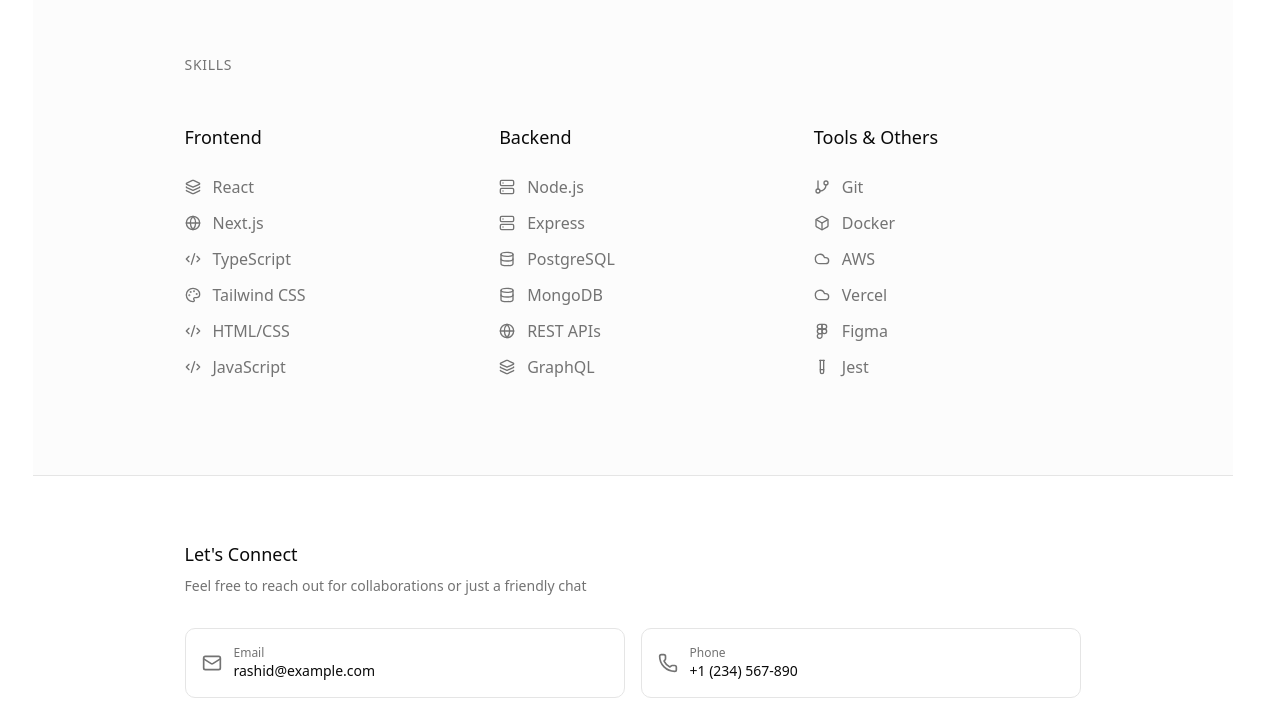
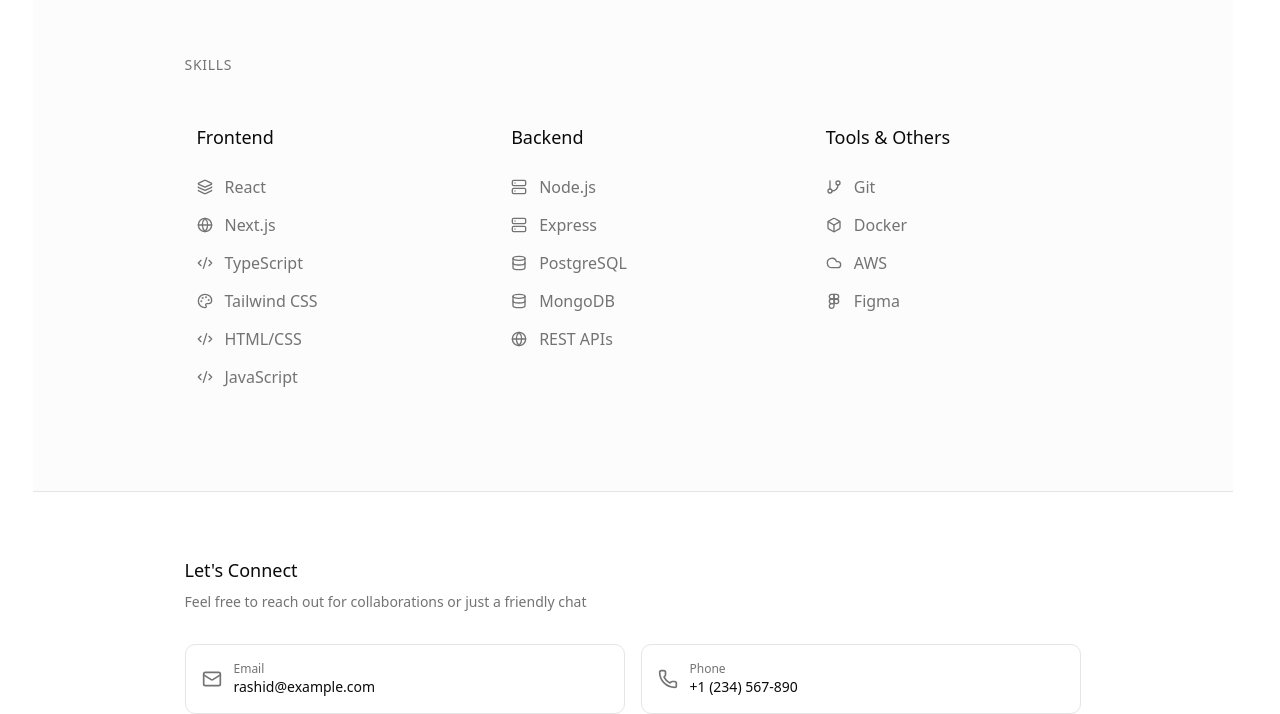
Before and after one commit to rashid-ameer/rashid-dev-portfolio, a Next.js app: page / in a window 1280 px wide. Shown: the part 2834-3548 px from the top of the page. Built offline with nearby package versions, Linux system fonts and the light colour scheme.

Commit message:
refactor(content): move content data to separate files and update skills component
Move navigation items, experiences, and skills data to dedicated content files for better organization. Simplify skills component by removing intersection observer logic and using imported data.

```diff
--- a/src/components/skills.tsx
+++ b/src/components/skills.tsx
@@ -1,87 +1,32 @@
-"use client"
-
-import { useEffect, useRef, useState } from "react"
-import { Code2, Database, Layers, Server, Palette, GitBranch, Cloud, Box, TestTube, Figma, Globe } from "lucide-react"
-
-const skillCategories = [
-  {
-    category: "Frontend",
-    skills: [
-      { name: "React", icon: Layers },
-      { name: "Next.js", icon: Globe },
-      { name: "TypeScript", icon: Code2 },
-      { name: "Tailwind CSS", icon: Palette },
-      { name: "HTML/CSS", icon: Code2 },
-      { name: "JavaScript", icon: Code2 },
-    ],
-  },
-  {
-    category: "Backend",
-    skills: [
-      { name: "Node.js", icon: Server },
-      { name: "Express", icon: Server },
-      { name: "PostgreSQL", icon: Database },
-      { name: "MongoDB", icon: Database },
-      { name: "REST APIs", icon: Globe },
-      { name: "GraphQL", icon: Layers },
-    ],
-  },
-  {
-    category: "Tools & Others",
-    skills: [
-      { name: "Git", icon: GitBranch },
-      { name: "Docker", icon: Box },
-      { name: "AWS", icon: Cloud },
-      { name: "Vercel", icon: Cloud },
-      { name: "Figma", icon: Figma },
-      { name: "Jest", icon: TestTube },
-    ],
-  },
-]
+import { SKILLS } from "@/content/skills";
 
 export function Skills() {
-  const [isVisible, setIsVisible] = useState(false)
-  const sectionRef = useRef<HTMLElement>(null)
+  return (
+    <section className="py-24 px-6 bg-muted/30">
+      <div className="container max-w-4xl mx-auto transition-all duration-1000 delay-100">
+        <h2 className="text-sm uppercase tracking-wider text-muted-foreground mb-12">
+          Skills
+        </h2>
 
-  useEffect(() => {
-    const observer = new IntersectionObserver(
-      ([entry]) => {
-        if (entry.isIntersecting) {
-          setIsVisible(true)
-        }
-      },
-      { threshold: 0.1 },
-    )
-
-    if (sectionRef.current) {
-      observer.observe(sectionRef.current)
-    }
-
-    return () => observer.disconnect()
-  }, [])
-
-  return (
-    <section id="skills" ref={sectionRef} className="py-24 px-6 bg-muted/30">
-      <div
-        className={`container max-w-4xl mx-auto transition-all duration-1000 delay-100 ${isVisible ? "opacity-100 translate-y-0" : "opacity-0 translate-y-8"}`}
-      >
-        <h2 className="text-sm uppercase tracking-wider text-muted-foreground mb-12">Skills</h2>
         <div className="grid md:grid-cols-3 gap-12">
-          {skillCategories.map((category, index) => (
-            <div key={index} className="space-y-6">
-              <h3 className="text-lg font-medium">{category.category}</h3>
-              <ul className="space-y-3">
+          {SKILLS.map((category, index) => (
+            <div
+              key={index}
+              className="space-y-4.5 md:grid md:grid-cols-[12px_1fr_12px] md:content-start">
+              <h3 className="text-lg font-medium md:col-start-2">
+                {category.category}
+              </h3>
+              <ul className="space-y-0.5 md:col-span-3">
                 {category.skills.map((skill) => {
-                  const Icon = skill.icon
+                  const Icon = skill.icon;
                   return (
                     <li
                       key={skill.name}
-                      className="flex items-center gap-3 text-muted-foreground hover:text-foreground transition-colors group"
-                    >
+                      className="flex items-center gap-3 px-3 py-1.5 rounded-md text-muted-foreground hover:text-foreground hover:bg-muted/35 transition-colors group">
                       <Icon className="h-4 w-4 flex-shrink-0 group-hover:scale-110 transition-transform" />
                       <span>{skill.name}</span>
                     </li>
-                  )
+                  );
                 })}
               </ul>
             </div>
@@ -89,5 +34,5 @@
         </div>
       </div>
     </section>
-  )
+  );
 }
--- /dev/null
+++ b/src/content/skills.tsx
@@ -0,0 +1,46 @@
+import {
+  Code2,
+  Database,
+  Layers,
+  Server,
+  Palette,
+  GitBranch,
+  Cloud,
+  Box,
+  TestTube,
+  Figma,
+  Globe,
+} from "lucide-react";
+
+export const SKILLS = [
+  {
+    category: "Frontend",
+    skills: [
+      { name: "React", icon: Layers },
+      { name: "Next.js", icon: Globe },
+      { name: "TypeScript", icon: Code2 },
+      { name: "Tailwind CSS", icon: Palette },
+      { name: "HTML/CSS", icon: Code2 },
+      { name: "JavaScript", icon: Code2 },
+    ],
+  },
+  {
+    category: "Backend",
+    skills: [
+      { name: "Node.js", icon: Server },
+      { name: "Express", icon: Server },
+      { name: "PostgreSQL", icon: Database },
+      { name: "MongoDB", icon: Database },
+      { name: "REST APIs", icon: Globe },
+    ],
+  },
+  {
+    category: "Tools & Others",
+    skills: [
+      { name: "Git", icon: GitBranch },
+      { name: "Docker", icon: Box },
+      { name: "AWS", icon: Cloud },
+      { name: "Figma", icon: Figma },
+    ],
+  },
+];
```
Also changed, not shown: src/content/experience.ts (renamed from src/content/experience.tsx), src/content/nav.ts (renamed from src/content/nav.tsx).
